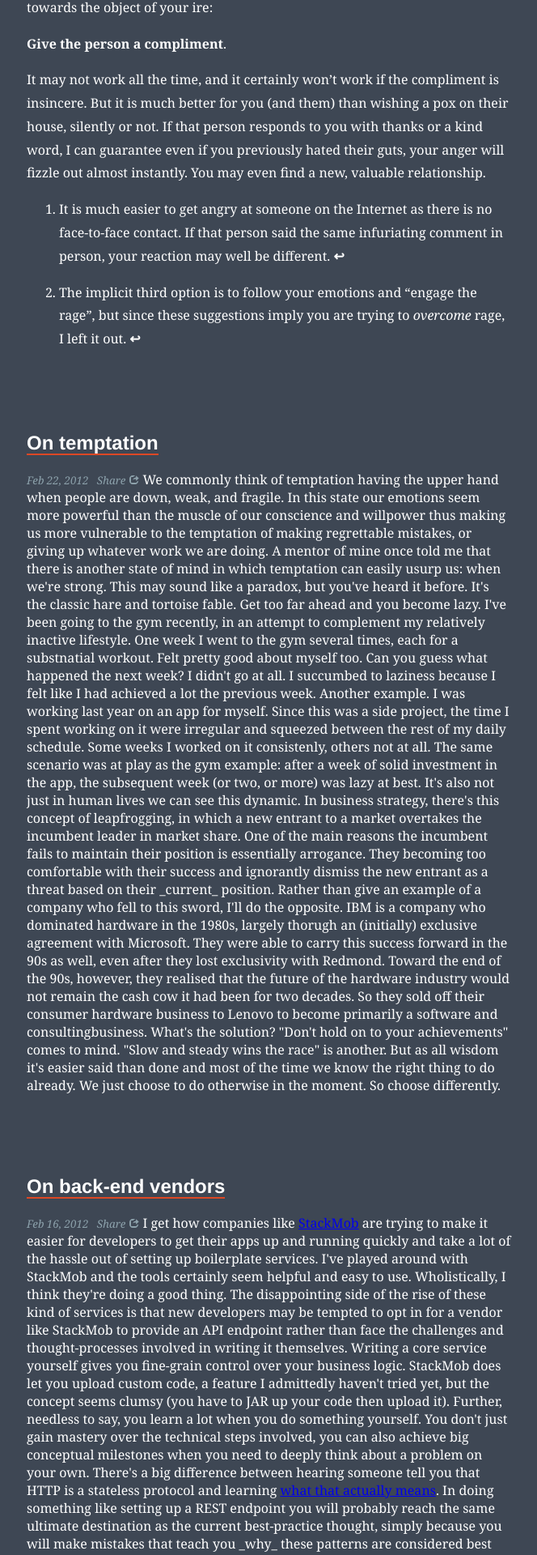
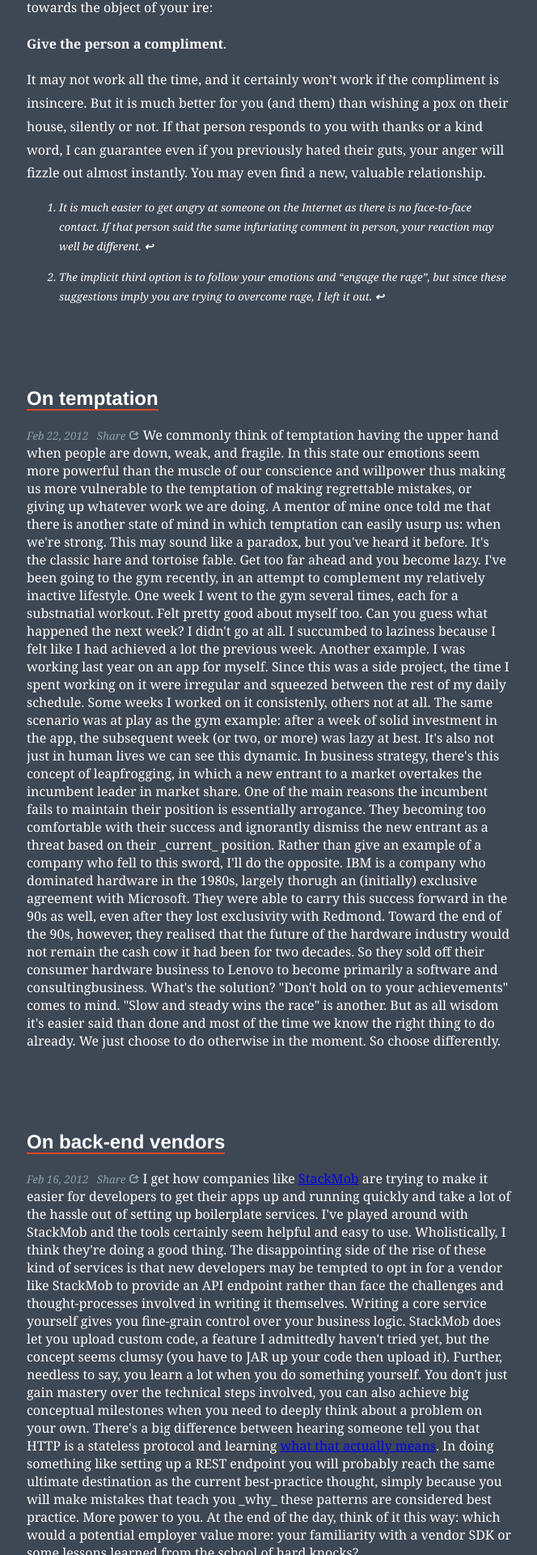
Before and after one commit to danieltreacy/danieltreacy.github.com, a Jekyll site: the page built from index.html, in a window 1280 px wide. Shown: the part 1112-3032 px from the top of the page at 81% size, without its empty margins (307-971 px from the left). Built offline with Jekyll 4.4.1, drawn with Linux system fonts in a browser that asks for light colours; comment, search, counter and statistics services are not loaded.

Commit message:
Modify footnote styling

```diff
--- a/stylesheets/v2.css
+++ b/stylesheets/v2.css
@@ -158,3 +158,8 @@ hr {
     background-color: #8da2ac;
     margin-top: 50px;
 }
+
+.footnotes {
+     font-size: 10pt;
+     font-style: italic;
+}
```
